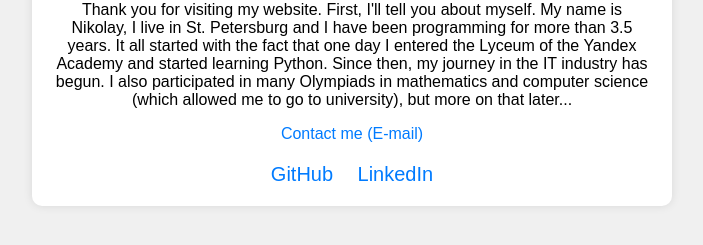
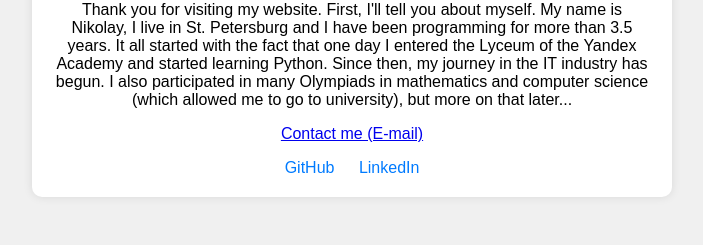
Before and after one commit to NikolayICE/nikolayice.github.io, a plain HTML site: page index.html in a window 1280 px wide. Shown: the part 149-394 px from the top of the page, without its empty margins (288-991 px from the left). Drawn offline with Linux system fonts and the light colour scheme.

Commit message:
Update index.html

```diff
--- a/index.html
+++ b/index.html
@@ -4,36 +4,6 @@
     <meta charset="UTF-8">
     <meta name="viewport" content="width=device-width, initial-scale=1.0">
     <title>My business card</title>
-    <style>
-        body {
-            font-family: Arial, sans-serif;
-            background-color: #f4f4f4;
-            text-align: center;
-            padding: 50px;
-        }
-        .container {
-            max-width: 600px;
-            margin: auto;
-            background: white;
-            padding: 20px;
-            border-radius: 10px;
-            box-shadow: 0px 0px 10px rgba(0, 0, 0, 0.1);
-        }
-        h1 {
-            color: #333;
-        }
-        a {
-            text-decoration: none;
-            color: #007BFF;
-        }
-        .social-links {
-            margin-top: 20px;
-        }
-        .social-links a {
-            margin: 0 10px;
-            font-size: 20px;
-        }
-    </style>
 <link rel="stylesheet" href="style.css">
 </head>
 <body>
```
